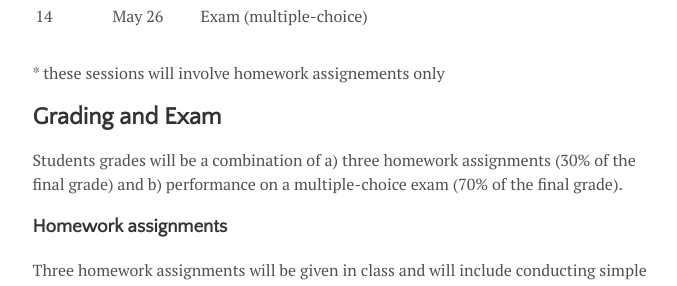
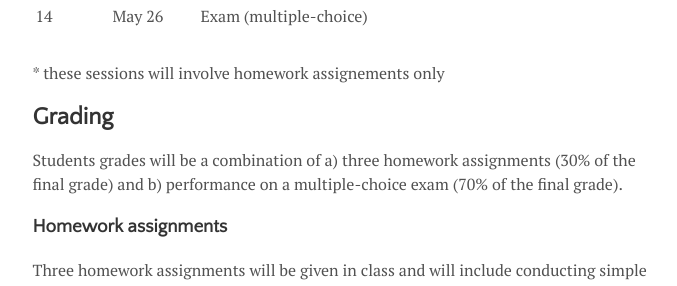
Before and after one commit to matarui/evidencebaseddm, a Jekyll site: the page built from menu/syllabus.md, in a window 1280 px wide. Shown: the part 731-1017 px from the top of the page, without its empty margins (300-977 px from the left). Built offline with Jekyll 4.4.1, drawn with Linux system fonts in a browser that asks for light colours.

Commit message:
Update syllabus.md

```diff
--- a/menu/syllabus.md
+++ b/menu/syllabus.md
@@ -27,7 +27,7 @@ Missionsstrasse 62a, Hörsaal 00.006
 
 \* these sessions will involve homework assignements only
 
-## Grading and Exam
+## Grading
 Students grades will be a combination of a) three homework assignments (30% of the final grade) and b) performance on a multiple-choice exam (70% of the final grade).
 
 ### Homework assignments
```
